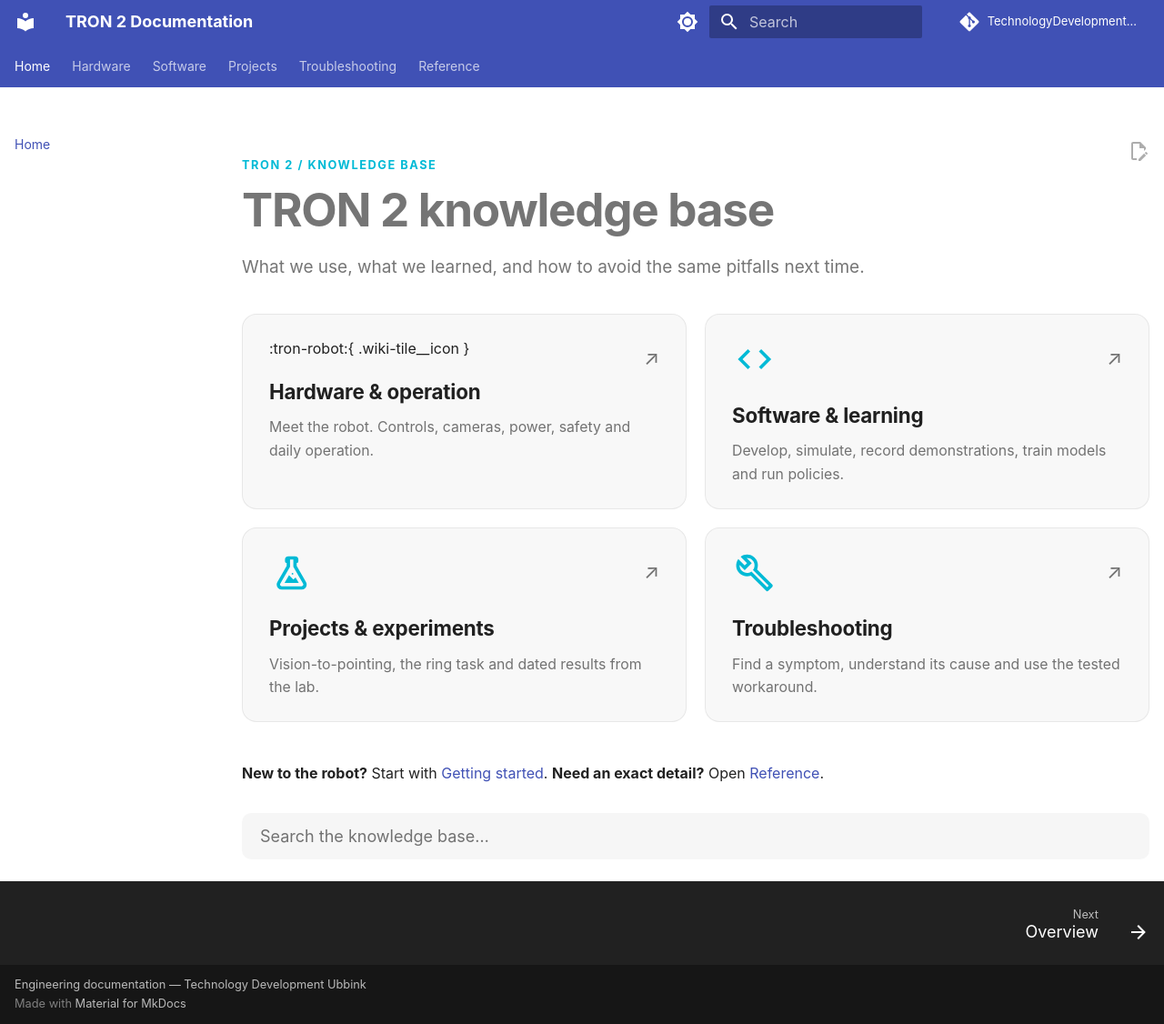
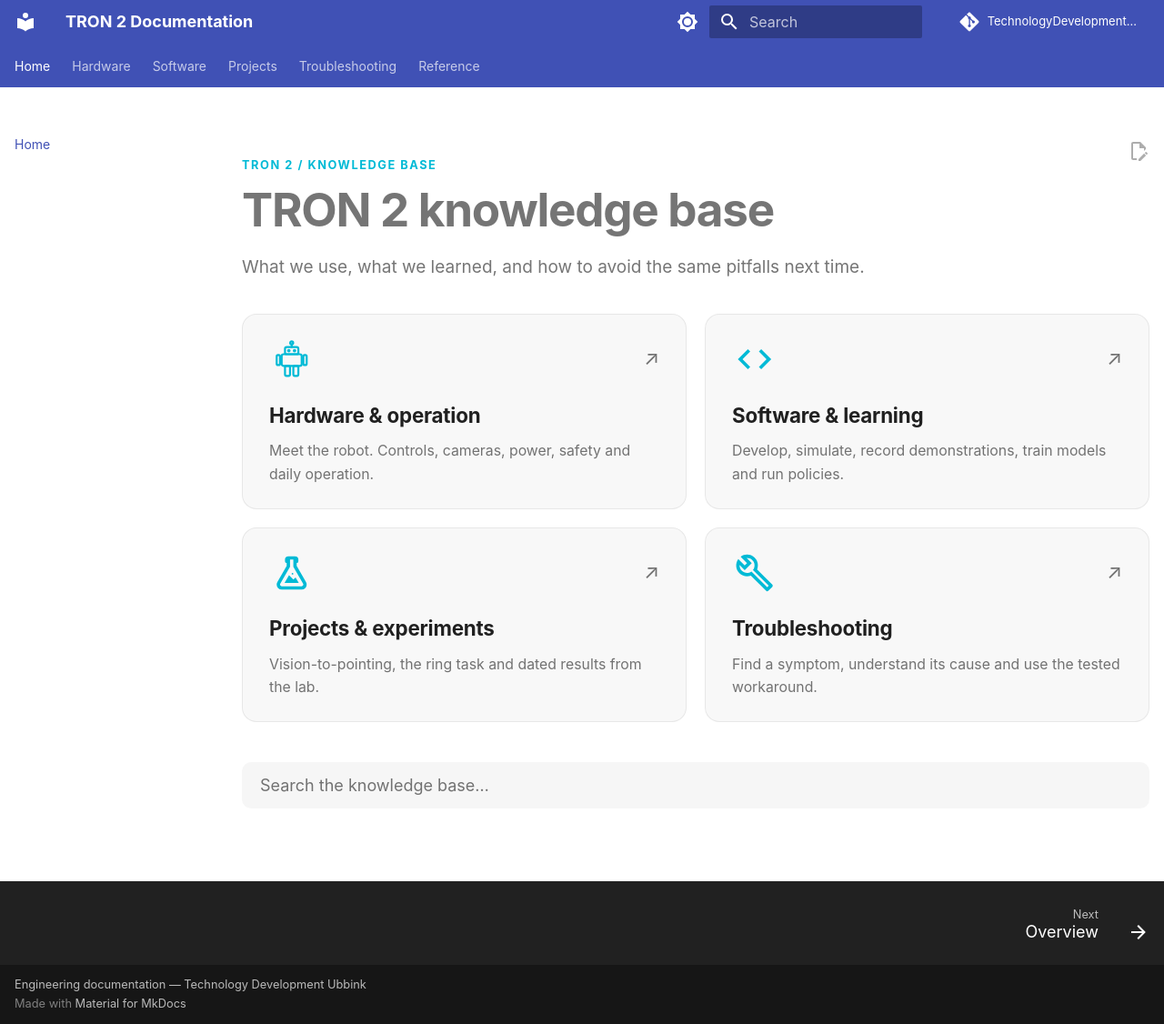
Before and after one commit to TechnologyDevelopmentUbbink/Tron2, an MkDocs documentation site: the page built from docs/index.md, in a window 1280 px wide and 1126 px high. Shown: the whole window at 91% size. Built offline with MkDocs 1.6.1 and Material for MkDocs 9.7.7, drawn with Linux system fonts in a browser that asks for light colours; comment, search, counter and statistics services are not loaded.

Commit message:
Fix custom wiki tile icons and trim landing page text
Register the custom SVG directory relative to mkdocs.yml so all TRON icon shortcodes render. Remove the requested homepage prompts and software disclaimer. Verified strict build and all 47 tile SVGs, destinations and anchors.

```diff
--- a/docs/index.md
+++ b/docs/index.md
@@ -57,9 +57,6 @@
 
 </div>
 
-**New to the robot?** Start with [Getting started](getting-started/index.md).
-**Need an exact detail?** Open [Reference](reference/index.md).
-
 <div class="tron-search" markdown>
 <input type="text" class="tron-search__input" id="tron-search-trigger" placeholder="Search the knowledge base…" aria-label="Open knowledge base search" autocomplete="off">
 </div>
--- a/mkdocs.yml
+++ b/mkdocs.yml
@@ -65,6 +65,9 @@
   - pymdownx.emoji:
       emoji_index: !!python/name:material.extensions.emoji.twemoji
       emoji_generator: !!python/name:material.extensions.emoji.to_svg
+      options:
+        custom_icons:
+          - !relative $config_dir/overrides/.icons
 
 extra_css:
   - assets/stylesheets/extra.css
```
Also changed, not shown: docs/software/index.md (+0 -2 lines).
